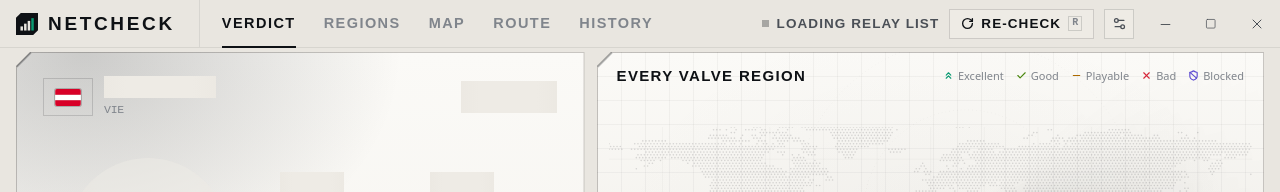
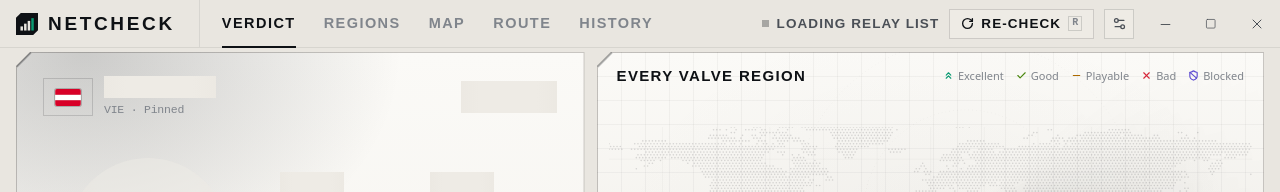
Before and after one commit to Mahan-Imanian/netcheck, a React (Vite) app: page / in a window 1280 px wide. Shown: the top 192 px of the page. Built offline with nearby package versions, Linux system fonts and the light colour scheme.

Commit message:
Label a pinned region on the verdict so a slower pick next to faster ones makes sense (#11)

```diff
--- a/src/screens/Verdict.tsx
+++ b/src/screens/Verdict.tsx
@@ -99,7 +99,7 @@ function Hero() {
           <div className="min-w-0">
             {info ? <h1 className="display text-[30px] leading-none font-bold tracking-[0.06em] uppercase">{info.city}</h1> : <Skeleton className="h-[22px] w-28" />}
             <div className="num mt-1 truncate text-[11.5px] text-text-3">
-              {auto ? "Fastest region" : preferred.toUpperCase()}
+              {auto ? "Fastest region" : `${preferred.toUpperCase()} · Pinned`}
               {result?.target && <span className="max-[1100px]:hidden"> · {result.target}</span>}
             </div>
           </div>
```
